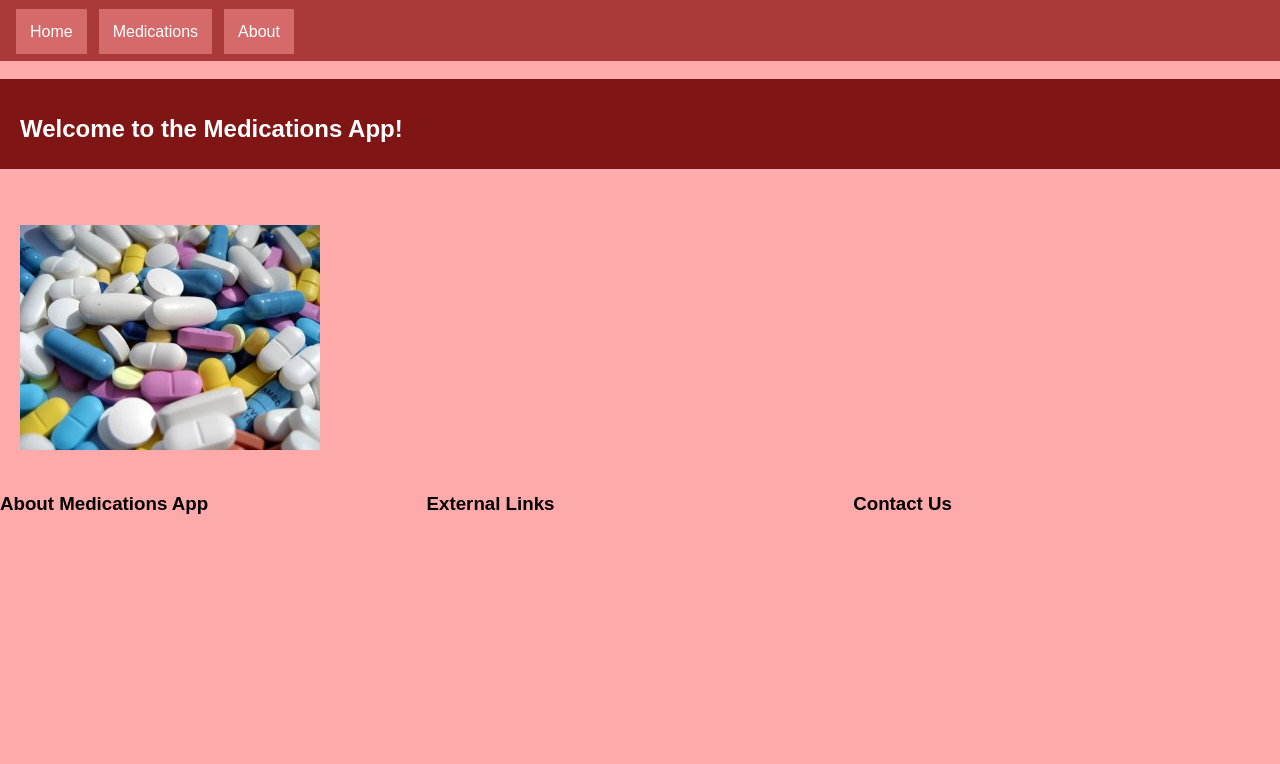
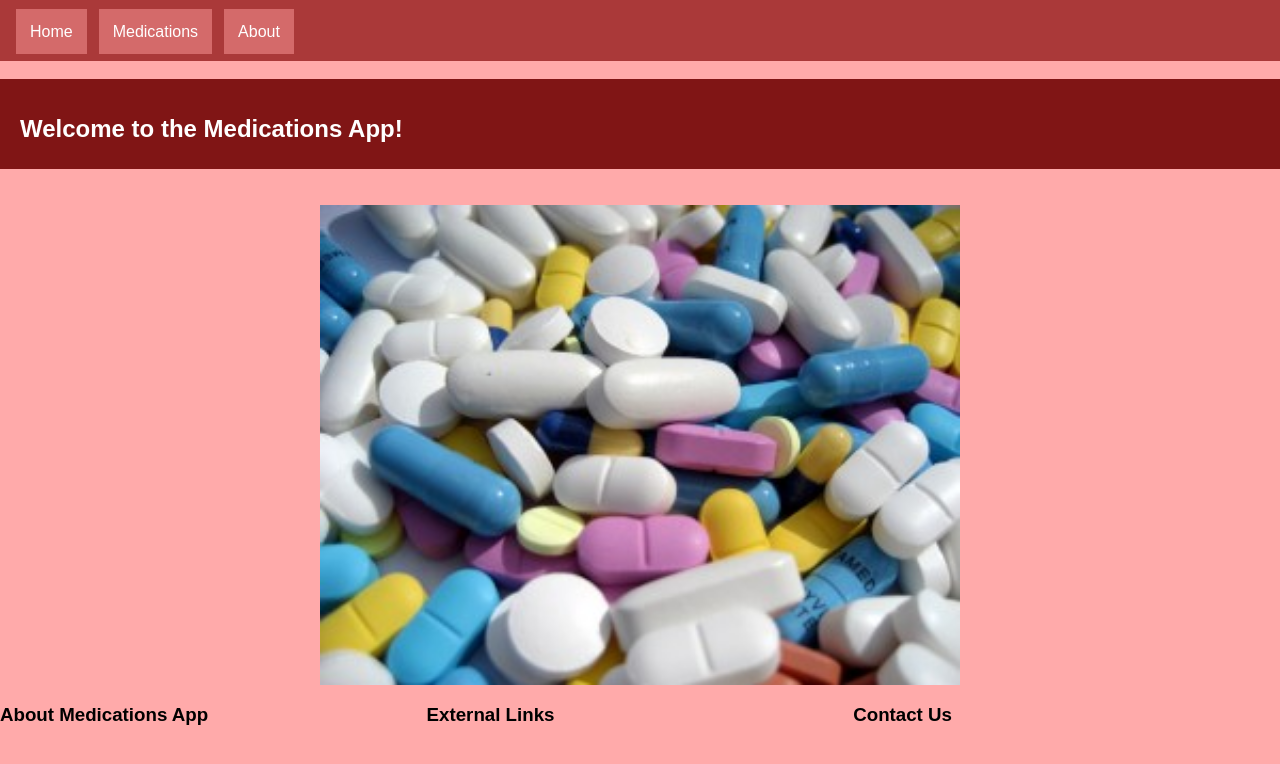
Before and after one commit to debjohnson33/medications-app-client, a React (Create React App) app: page / in a window 1280 px wide. Shown: the top 764 px of the page. Built offline with nearby package versions, Linux system fonts and the light colour scheme.

Commit message:
Edited img css to center and make bigger

```diff
--- a/src/containers/App.css
+++ b/src/containers/App.css
@@ -14,7 +14,9 @@
 }
 
 img {
-	margin: 20px;
+  display: block;
+	margin: auto;
+  width: 50%;
 }
 
 p#appInfo {
```
